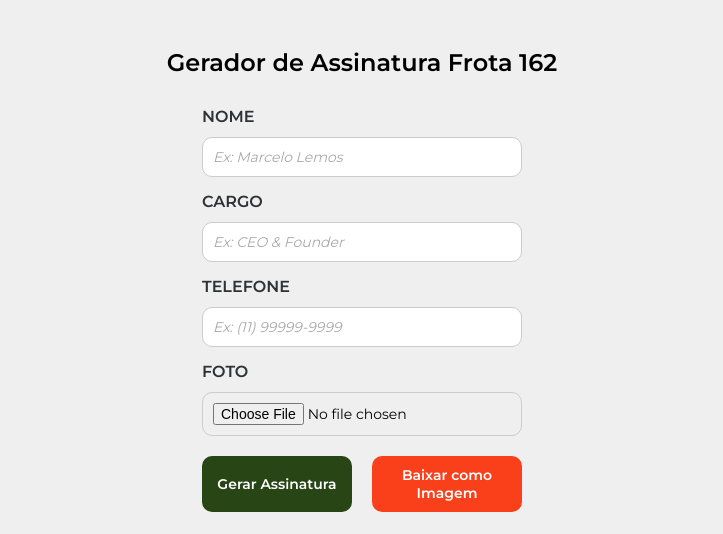
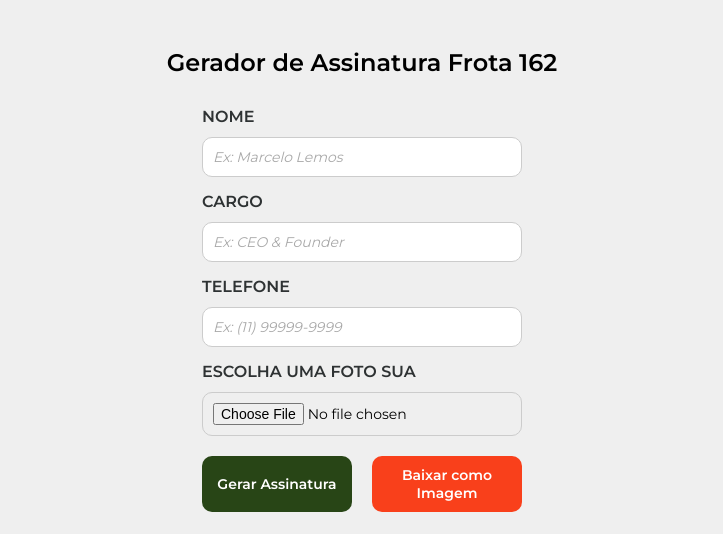
Before and after one commit to Leonardo-Frota162/gerador-assinatura-frota162, a plain HTML site: page index.html in a window 1280 px wide. Shown: the top 534 px of the page, without its empty margins (278-1001 px from the left). Drawn offline with nearby package versions, Linux system fonts and the light colour scheme.

Commit message:
Update index.html

```diff
--- a/index.html
+++ b/index.html
@@ -148,7 +148,7 @@
       value=""
     />
 
-    <label for="foto">FOTO</label>
+    <label for="foto">ESCOLHA UMA FOTO SUA</label>
     <input type="file" id="foto" accept="image/*" />
 
     <div id="buttons-container">
```
